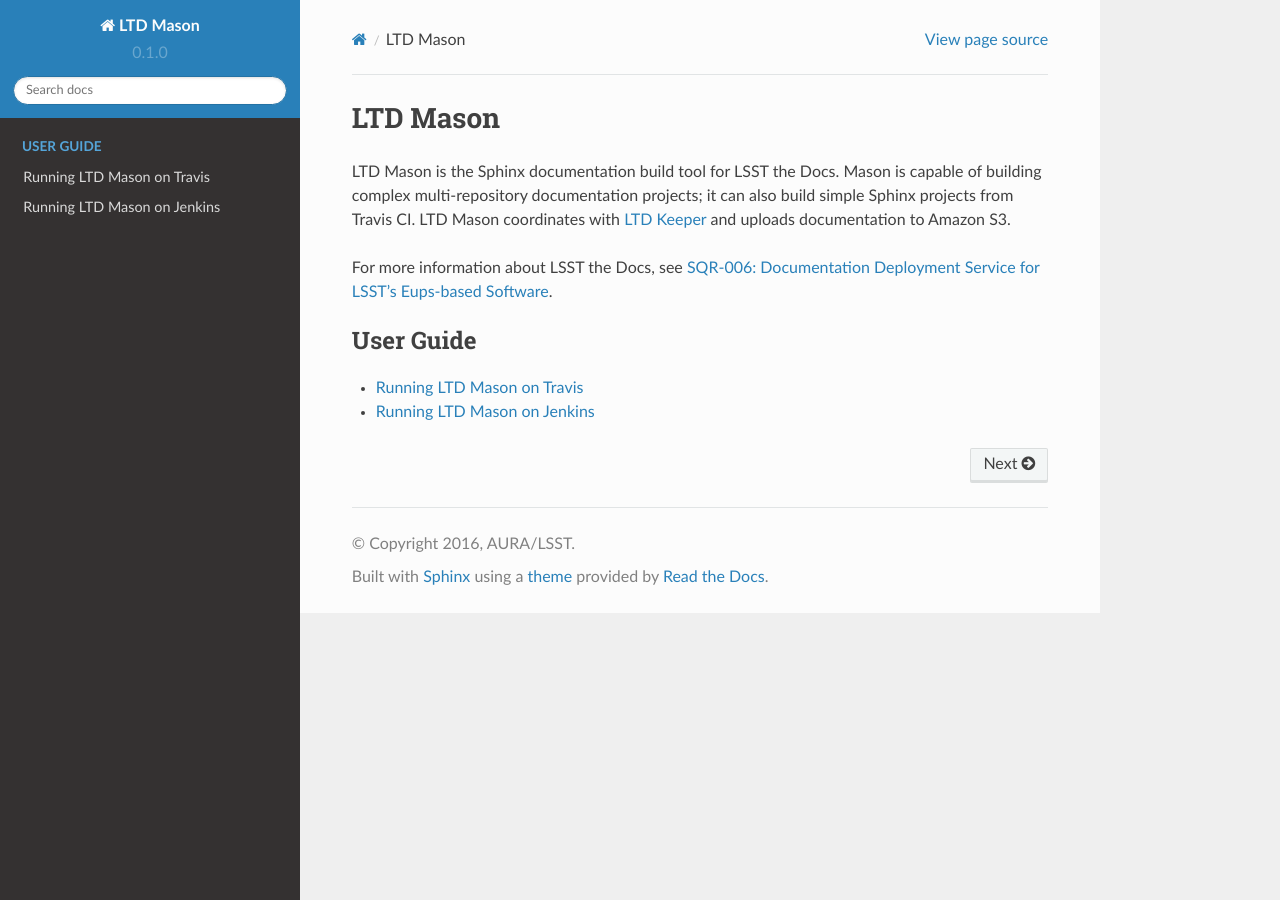
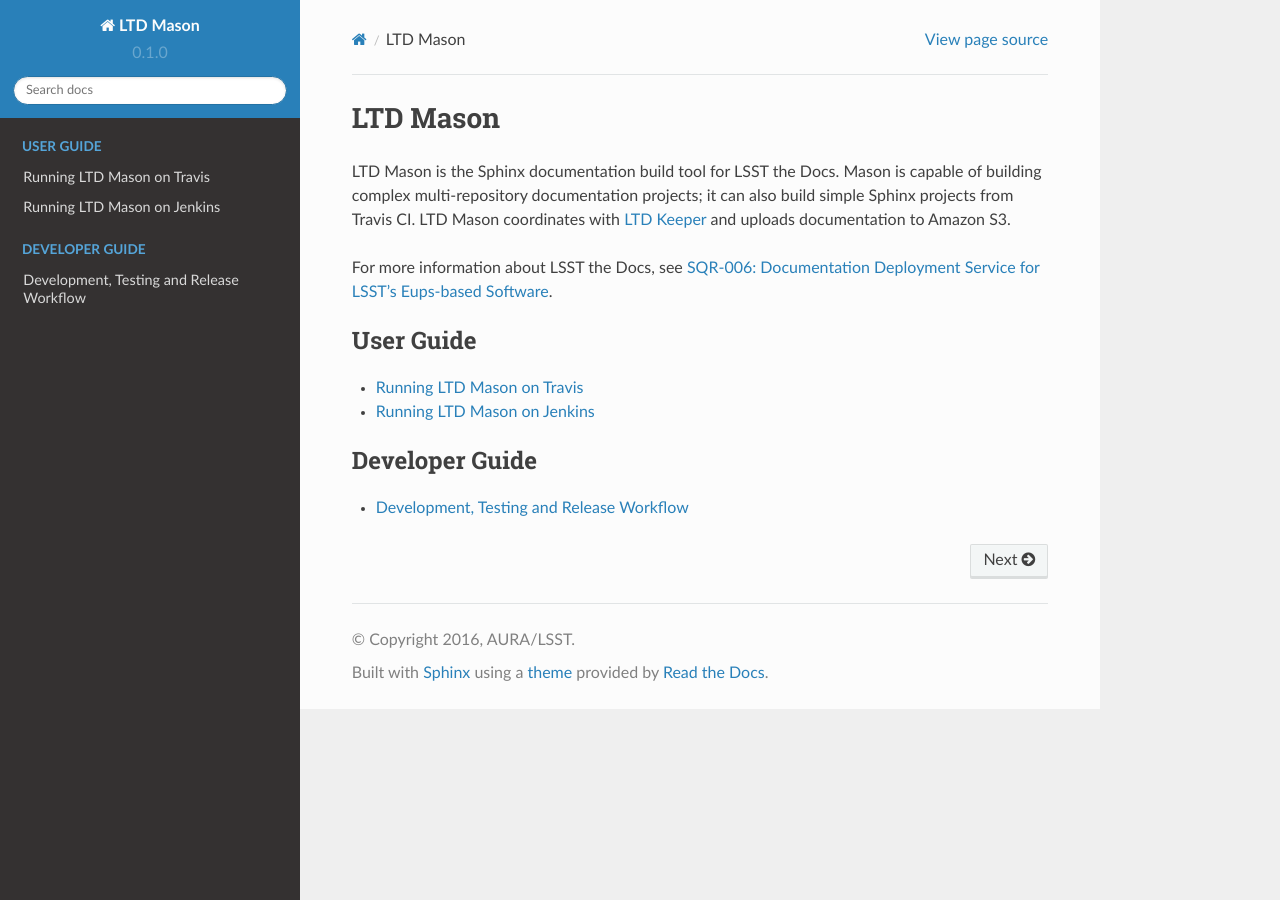
Before and after one commit to lsst-sqre/ltd-mason, a Sphinx documentation site: the page built from docs/index.rst, in a window 1280 px wide. Built offline with Sphinx 7.4.7 and the Read the Docs theme 2.0.0, drawn with Linux system fonts in a browser that asks for light colours; some of the changed lines change nothing that is shown.

Commit message:
Add dev guide docs
This page includes general guidelines on developing, testing and
releasing LTD Mason.

```diff
--- /dev/null
+++ b/docs/dev-workflow.rst
@@ -0,0 +1,86 @@
+#########################################
+Development, Testing and Release Workflow
+#########################################
+
+Developer Installation
+======================
+
+First, create an `isolated Python environment <http://docs.python-guide.org/en/latest/dev/virtualenvs/>`_ for this project with virtualenv, virtualenvwrapper or pyvenv.
+You can develop in Python 2.7 or Python 3.4+.
+
+Then install LTD Mason and its dependencies with:
+
+.. code-block:: bash
+
+   git clone https://git.com/lsst-sqre/ltd-mason.git  # or a fork
+   cd ltd-mason
+   pip install -r requirements.txt
+   python setup.py develop
+
+Testing Framework
+=================
+
+Tests are written for, and run through, py.test.
+
+.. code-block:: bash
+
+   py.test --flake8 --cov=ltdmason
+
+Performs unit tests, runs Flake8, and produces a unit test coverage report.
+
+These tests are also run under Travis CI.
+On Travis some additional integration tests against AWS S3 are also run.
+
+Coding Style
+============
+
+This project follows `PEP 8 <https://www.python.org/dev/peps/pep-0008/>`_.
+
+Python Version Compatibility
+============================
+
+This project is targeted for both Python 2.7 and Python 3.4+ version.
+We use the `future` package to achieve compatibility.
+
+Generally speaking, you should write code for Python 3 and then achieve backwards compatibility by including the following imports:
+
+.. code-block:: py
+
+   from __future__ import (division, absolute_import, print_function,
+                           unicode_literals)
+   from builtins import *  # NOQA
+   from future.standard_library import install_aliases
+   install_aliases()  # NOQA
+
+Release Procedure
+=================
+
+Ensure that the build is passing on Travis before preparing a release.
+
+1. Bump the version in :file:`setup.py`, update the CHANGELOG (see http://keepachangelog.com) and commit the change.
+
+   For version numbering, see `PEP 386 <https://www.python.org/dev/peps/pep-0386/#the-new-versioning-algorithm>`_.
+   E.g.
+
+   - ``0.1.0rc0``
+   - ``0.1.0.dev0``
+
+2. Tag:
+
+   .. code-block:: bash
+
+      git tag -s -m "Verson 0.1.0rc0" v0.1.0rc0
+
+3. Build:
+
+   .. code-block:: bash
+
+      rm -R dist
+      python setup.py sdist bdist_wheel
+
+4. Upload:
+
+   .. code-block:: bash
+
+      twine upload dist/*
+      git push --tags
--- a/docs/index.rst
+++ b/docs/index.rst
@@ -15,3 +15,10 @@
 
    travis
    jenkins
+
+.. toctree::
+   :maxdepth: 1
+   :caption: Developer Guide
+   :name: part-dev
+
+   dev-workflow
```
